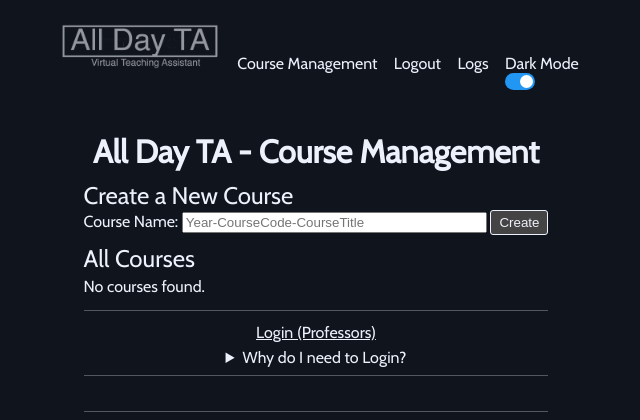
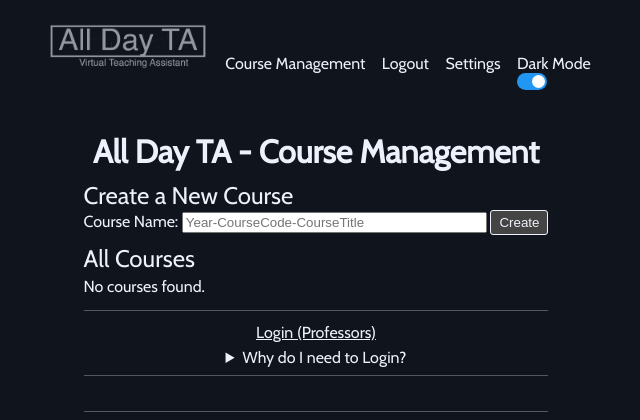
Before and after one commit to satishsurath/alldayta.xyz, a Flask app: template app/templates/course_management.html in a window 1280 px wide. Shown: the top 420 px of the page, without its empty margins (324-964 px from the left). Run offline with Flask 3, Linux system fonts and the light colour scheme; the template is opened without the code that fills it, so the values that code supplies are empty; the visitor is signed in with stand-in values (Sample User, id 1); some libraries are stand-ins or nearby versions.

Commit message:
Adding a Settings Page to view, change and save site wide settings on the platform-settings.json fuile; additionally completed the show/hide all courses from the UI as a setting that can be changed
Signed-off-by: Satish Surath <connect@sati.sh>

```diff
--- a/app/routes.py
+++ b/app/routes.py
@@ -6,6 +6,7 @@ import hashlib
 import time
 import threading
 import csv
+
 
 from csv import reader
 from app import app, login_manager
@@ -29,6 +30,7 @@ from app.embed_documents import embed_documents_given_course_name
 from app.create_final_data import create_final_data_given_course_name
 from app.file_operations import (
     read_from_file_json,
+    write_to_file_json,
     read_from_file_text,
     check_folder_exists,
     list_folders,
@@ -53,7 +55,13 @@ last_session = None
 
 # define the variable to show / hide all the Courses available to the system
 
-showAllCoursesAvailable = False
+
+SETTINGS_PATH = os.path.join(app.config['FOLDER_SETTINGS'], 'platform-settings.json')
+
+# Load custom settings from JSON
+custom_settings = read_from_file_json(SETTINGS_PATH)
+for key, value in custom_settings.items():
+    app.config[key.upper()] = True if value["Value"] == "True" else False
 
 # -------------------- Flask app configurations --------------------
 
@@ -98,7 +106,8 @@ def request_loader(request):
 @app.route('/index')
 def index():
   #return render_template('index.html')
-  return render_template('index.html', name=session.get('name'), showAllCoursesAvailable=showAllCoursesAvailable)
+  print(app.config["SHOWALLCOURSESAVAILABLE"])
+  return render_template('index.html', name=session.get('name'), showAllCoursesAvailable=app.config["SHOWALLCOURSESAVAILABLE"])
 
 @app.route('/privacy-policy')
 def privacypolicy():
@@ -301,6 +310,30 @@ def upload_file():
     except Exception as e:
         print(f"An error occurred: {str(e)}")
 
+@app.route('/settings', methods=['GET', 'POST'])
+@login_required
+def settings():
+    settings_data = read_from_file_json(SETTINGS_PATH) or {}
+
+    if request.method == 'POST':
+        for setting, details in settings_data.items():
+            # Check if setting was submitted in the form and set to "True" if it was, otherwise "False"
+            settings_data[setting]["Value"] = "True" if request.form.get(setting) else "False"
+            app.logger.info(f"Setting value for {setting}: {settings_data[setting]['Value']}")
+
+        # Save the updated settings to the JSON file
+        if write_to_file_json(SETTINGS_PATH, settings_data):
+            app.logger.info("Successfully wrote settings to file.")
+        else:
+            app.logger.error("Failed to write settings to file.")
+
+        # Update Flask's app.config with the new settings
+        for key, value in settings_data.items():
+            app.config[key.upper()] = True if value["Value"] == "True" else False
+
+        flash('Settings have been updated!', 'success')
+
+    return render_template('settings.html', settings=settings_data)
 
 #  --------------------Routes for Content Processing --------------------
 
@@ -341,7 +374,7 @@ def pick_course():
        courses=courses,
        name=session.get('name'),
        type = type,
-       showAllCoursesAvailable = showAllCoursesAvailable
+       showAllCoursesAvailable = app.config["SHOWALLCOURSESAVAILABLE"]
        )
 
 
--- /dev/null
+++ b/app/settings/platform-settings.json
@@ -0,0 +1,6 @@
+{
+    "showAllCoursesAvailable": {
+        "Value": "True",
+        "Description": "Show / Hide List of all the Courses On the Homepage"
+    }
+}
--- a/app/templates/base.html
+++ b/app/templates/base.html
@@ -222,7 +222,7 @@ function applyTheme() {
                 {% if current_user.is_authenticated %}
                 <li class="nav-links"><a href="{{ url_for('course_management') }}">Course Management</a></li>
                 <li class="nav-links"><a href="{{ url_for('logout') }}">Logout</a></li>
-                <li class="nav-links"> <a href="{{ url_for('index') }}">Logs</a></li>
+                <li class="nav-links"> <a href="{{ url_for('settings') }}">Settings</a></li>
                 {% else %}
 
                 <li class="nav-links"> <a href="{{ url_for('adminlogin') }}" alt="AllDayTA - Login" aria-label="AllDayTA - Login">Login (Professors)</a></li>
```
Also changed, not shown: app/file_operations.py (+22 -0 lines), app/templates/settings.html (added, +31 -0 lines), app/templates/pick_course.html (indentation only).
